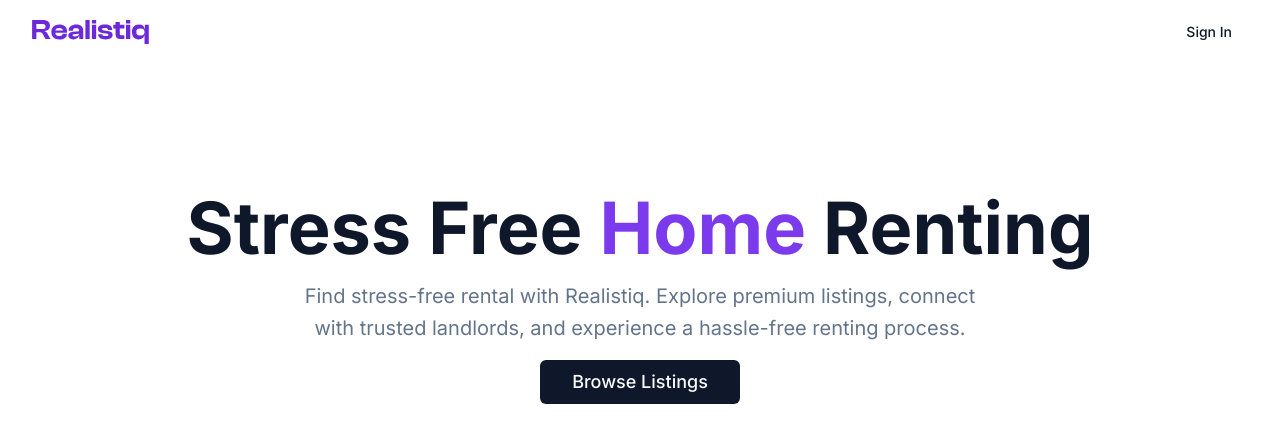
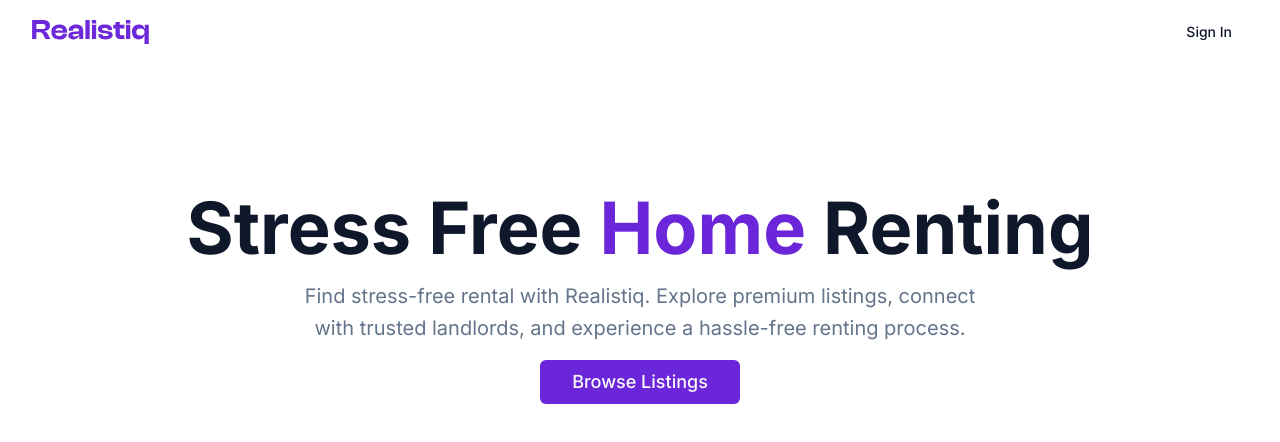
Before and after one commit to zahid47/Realistiq, a Next.js app: page /listings in a window 1280 px wide. Shown: the top 442 px of the page. Built offline with nearby package versions, Linux system fonts and the light colour scheme; no server answers.

Commit message:
update styles

```diff
--- a/app/[lang]/layout.tsx
+++ b/app/[lang]/layout.tsx
@@ -1,4 +1,4 @@
-import "../globals.css";
+import "../../styles/globals.css";
 import { Analytics } from "@vercel/analytics/react";
 import NextAuthProvider from "@/components/providers/NextAuthProvider";
 import Header from "@/components/header";
--- a/app/[lang]/page.tsx
+++ b/app/[lang]/page.tsx
@@ -8,7 +8,7 @@ export default async function Home() {
       <section className="space-y-6 pb-8 pt-6 md:pb-12 md:pt-10 lg:py-32">
         <div className="container flex max-w-[64rem] flex-col items-center gap-4 text-center">
           <h1 className="text-3xl font-bold sm:text-5xl md:text-6xl lg:text-7xl">
-            Stress Free <span className="text-violet-600">Home</span> Renting
+            Stress Free <span className="text-primary">Home</span> Renting
           </h1>
           <h2 className="max-w-[42rem] leading-normal text-muted-foreground sm:text-xl sm:leading-8">
             Find stress-free rental with Realistiq. Explore premium listings,
--- a/components/listings/list/ListingCard.tsx
+++ b/components/listings/list/ListingCard.tsx
@@ -37,7 +37,7 @@ export default function ListingCard({
     <Card
       className={cn(
         clickedListingId === listing.id &&
-          `border-4 border-violet-600 transition-all duration-100 ease-in-out`
+          `border-4 border-primary transition-all duration-100 ease-in-out`
       )}
       ref={listingRef}
       onMouseEnter={() => {
--- a/components/listings/map/ListingsMap.tsx
+++ b/components/listings/map/ListingsMap.tsx
@@ -58,7 +58,7 @@ export default function ListingsMap({
               ` rounded-full border-2 border-white transition-all duration-100 ease-in-out`,
               hoveringListingId === listing.id
                 ? `h-5 w-5 bg-amber-400`
-                : `h-4 w-4 bg-violet-600`
+                : `h-4 w-4 bg-primary`
             )}
           />
         </Marker>
--- a/app/globals.css
+++ b/styles/globals.css
@@ -19,7 +19,7 @@
     --border: 214.3 31.8% 91.4%;
     --input: 214.3 31.8% 91.4%;
 
-    --primary: 222.2 47.4% 11.2%;
+    --primary: 263 70% 50%;
     --primary-foreground: 210 40% 98%;
 
     --secondary: 210 40% 96.1%;
```
